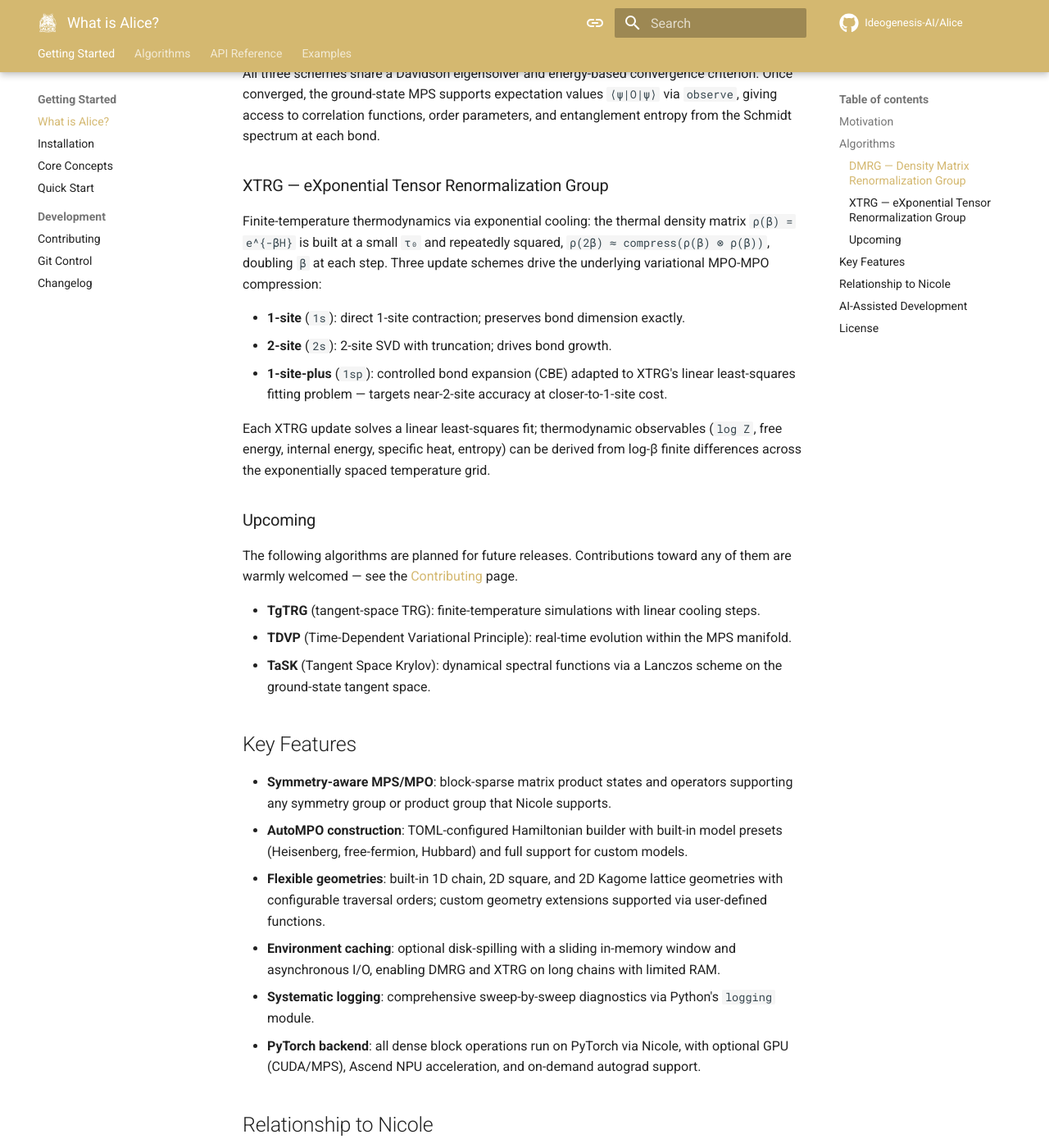
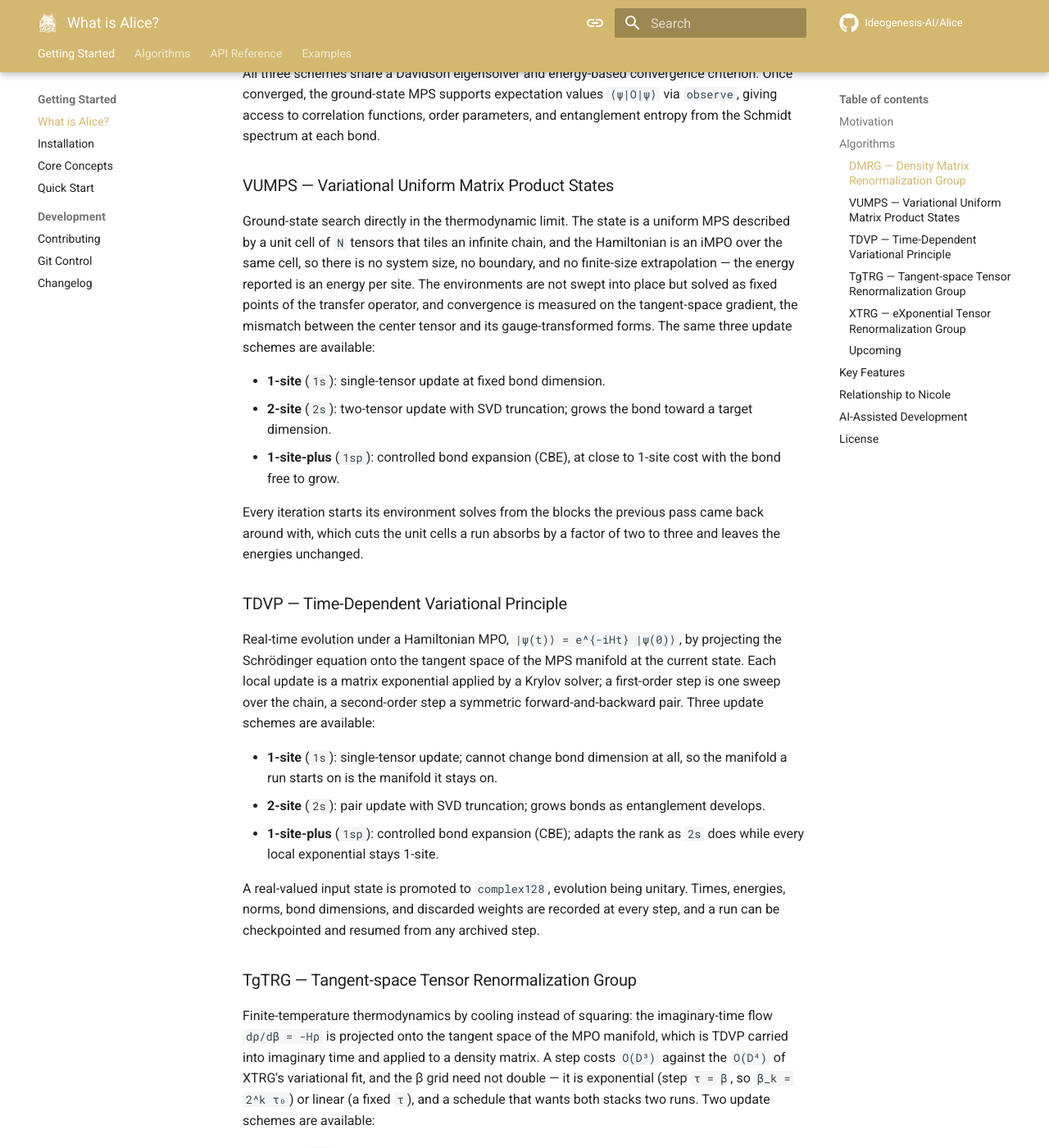
Before and after one commit to Ideogenesis-AI/Alice, an MkDocs documentation site: the page built from docs/getting-started/what-is-alice.md, in a window 1280 px wide and 1400 px high, scrolled down 1142 px. Shown: the whole window at 82% size. Built offline with MkDocs 1.6.1 and Material for MkDocs 9.7.7, drawn with Linux system fonts in a browser that asks for light colours; comment, search, counter and statistics services are not loaded; some of the changed text lies outside the part shown.

Commit message:
Describe all five implemented algorithms in the Alice overview
The page documented DMRG and XTRG, left TDVP and TgTRG under Upcoming, and never mentioned VUMPS. Added a section for each of the three in the order the README and the documentation use, at the depth the page already set for DMRG: what the algorithm solves, its update schemes, and what a run reports. TaSK stands alone under Upcoming, and the environment-caching feature names all five algorithms instead of the two that had it when the line was written.

```diff
--- a/docs/getting-started/what-is-alice.md
+++ b/docs/getting-started/what-is-alice.md
@@ -22,6 +22,35 @@ Ground-state search via alternating sweep optimization of MPS tensors: at each s
 
 All three schemes share a Davidson eigensolver and energy-based convergence criterion. Once converged, the ground-state MPS supports expectation values `⟨ψ|O|ψ⟩` via `observe`, giving access to correlation functions, order parameters, and entanglement entropy from the Schmidt spectrum at each bond.
 
+### VUMPS — Variational Uniform Matrix Product States
+
+Ground-state search directly in the thermodynamic limit. The state is a uniform MPS described by a unit cell of `N` tensors that tiles an infinite chain, and the Hamiltonian is an iMPO over the same cell, so there is no system size, no boundary, and no finite-size extrapolation — the energy reported is an energy per site. The environments are not swept into place but solved as fixed points of the transfer operator, and convergence is measured on the tangent-space gradient, the mismatch between the center tensor and its gauge-transformed forms. The same three update schemes are available:
+
+- **1-site** (`1s`): single-tensor update at fixed bond dimension.
+- **2-site** (`2s`): two-tensor update with SVD truncation; grows the bond toward a target dimension.
+- **1-site-plus** (`1sp`): controlled bond expansion (CBE), at close to 1-site cost with the bond free to grow.
+
+Every iteration starts its environment solves from the blocks the previous pass came back around with, which cuts the unit cells a run absorbs by a factor of two to three and leaves the energies unchanged.
+
+### TDVP — Time-Dependent Variational Principle
+
+Real-time evolution under a Hamiltonian MPO, `|ψ(t)⟩ = e^{-iHt} |ψ(0)⟩`, by projecting the Schrödinger equation onto the tangent space of the MPS manifold at the current state. Each local update is a matrix exponential applied by a Krylov solver; a first-order step is one sweep over the chain, a second-order step a symmetric forward-and-backward pair. Three update schemes are available:
+
+- **1-site** (`1s`): single-tensor update; cannot change bond dimension at all, so the manifold a run starts on is the manifold it stays on.
+- **2-site** (`2s`): pair update with SVD truncation; grows bonds as entanglement develops.
+- **1-site-plus** (`1sp`): controlled bond expansion (CBE); adapts the rank as `2s` does while every local exponential stays 1-site.
+
+A real-valued input state is promoted to `complex128`, evolution being unitary. Times, energies, norms, bond dimensions, and discarded weights are recorded at every step, and a run can be checkpointed and resumed from any archived step.
+
+### TgTRG — Tangent-space Tensor Renormalization Group
+
+Finite-temperature thermodynamics by cooling instead of squaring: the imaginary-time flow `dρ/dβ = -Hρ` is projected onto the tangent space of the MPO manifold, which is TDVP carried into imaginary time and applied to a density matrix. A step costs `O(D³)` against the `O(D⁴)` of XTRG's variational fit, and the β grid need not double — it is exponential (step `τ = β`, so `β_k = 2^k τ₀`) or linear (a fixed `τ`), and a schedule that wants both stacks two runs. Two update schemes are available:
+
+- **1-site** (`1s`): fixed rank; a forward step on each site tensor paired with a backward step on the bond between.
+- **2-site** (`2s`): pair update with SVD truncation; the only scheme that lets `ρ` grow as the chain cools.
+
+`log Z` is read from the cooled density matrix at every step and the free energy follows from it directly, both accurate to roundoff where the bond dimension suffices; internal energy, specific heat, and entropy come from finite differences on whatever β grid the schedule produced.
+
 ### XTRG — eXponential Tensor Renormalization Group
 
 Finite-temperature thermodynamics via exponential cooling: the thermal density matrix `ρ(β) = e^{-βH}` is built at a small `τ₀` and repeatedly squared, `ρ(2β) ≈ compress(ρ(β) ⊗ ρ(β))`, doubling `β` at each step. Three update schemes drive the underlying variational MPO-MPO compression:
@@ -36,8 +65,6 @@ Each XTRG update solves a linear least-squares fit; thermodynamic observables (`
 
 The following algorithms are planned for future releases. Contributions toward any of them are warmly welcomed — see the [Contributing](contributing.md) page.
 
-- **TgTRG** (tangent-space TRG): finite-temperature simulations with linear cooling steps.
-- **TDVP** (Time-Dependent Variational Principle): real-time evolution within the MPS manifold.
 - **TaSK** (Tangent Space Krylov): dynamical spectral functions via a Lanczos scheme on the ground-state tangent space.
 
 ## Key Features
@@ -45,7 +72,7 @@ The following algorithms are planned for future releases. Contributions toward a
 - **Symmetry-aware MPS/MPO**: block-sparse matrix product states and operators supporting any symmetry group or product group that Nicole supports.
 - **AutoMPO construction**: TOML-configured Hamiltonian builder with built-in model presets (Heisenberg, free-fermion, Hubbard) and full support for custom models.
 - **Flexible geometries**: built-in 1D chain, 2D square, and 2D Kagome lattice geometries with configurable traversal orders; custom geometry extensions supported via user-defined functions.
-- **Environment caching**: optional disk-spilling with a sliding in-memory window and asynchronous I/O, enabling DMRG and XTRG on long chains with limited RAM.
+- **Environment caching**: optional disk-spilling with a sliding in-memory window and asynchronous I/O, available to all five algorithms, for long chains on limited RAM.
 - **Systematic logging**: comprehensive sweep-by-sweep diagnostics via Python's `logging` module.
 - **PyTorch backend**: all dense block operations run on PyTorch via Nicole, with optional GPU (CUDA/MPS), Ascend NPU acceleration, and on-demand autograd support.
 
```
